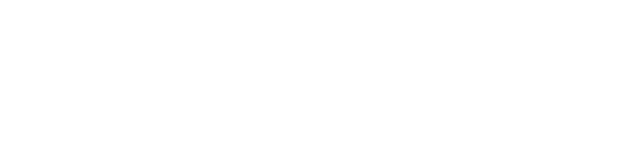
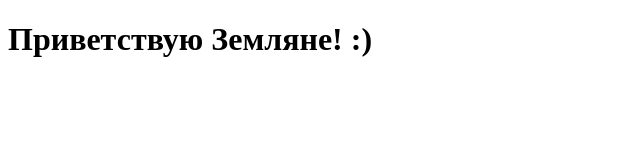
Before and after one commit to Alexander-Krokhmal/hello-world, a plain HTML site: page index.html in a window 1280 px wide. Shown: the whole page, without its empty margins (0-640 px from the left). Drawn offline with Linux system fonts and the light colour scheme.

Commit message:
Добавлен Заголовок

```diff
--- a/index.html
+++ b/index.html
@@ -7,6 +7,8 @@
     <title>Hello World!!! </title>
 </head>
 <body>
-
+    <h1>
+        Приветствую Земляне! :)
+    </h1>
 </body>
 </html>
```
